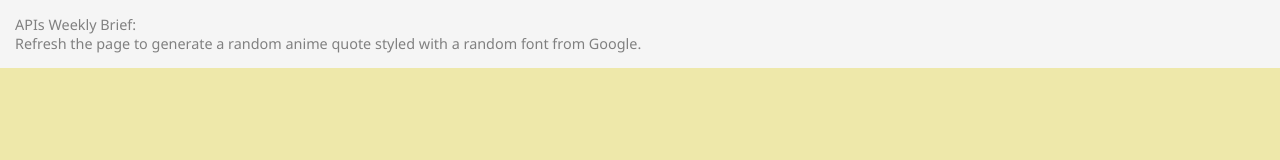
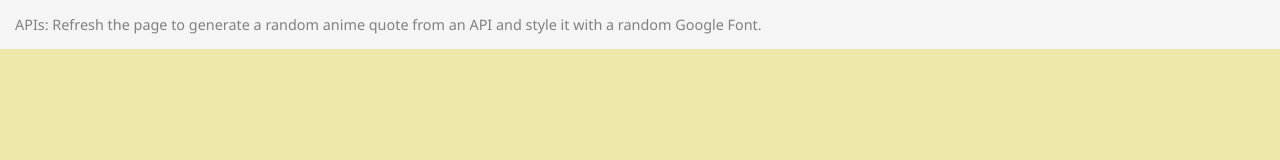
Before and after one commit to alejandra-rojas/APIs-RandomQuoteinArandomFont, a plain HTML site: page index.html in a window 1280 px wide. Drawn offline with Linux system fonts and the light colour scheme; no server answers.

Commit message:
Update index.html

```diff
--- a/index.html
+++ b/index.html
@@ -10,8 +10,7 @@
   </head>
   <body>
     <header>
-      APIs Weekly Brief: <br />Refresh the page to generate a random anime quote
-      styled with a random font from Google.
+      APIs: Refresh the page to generate a random anime quote from an API and style it with a random Google Font.
     </header>
     <main id="main">
       <div class="quote" id="quote"></div>
```
